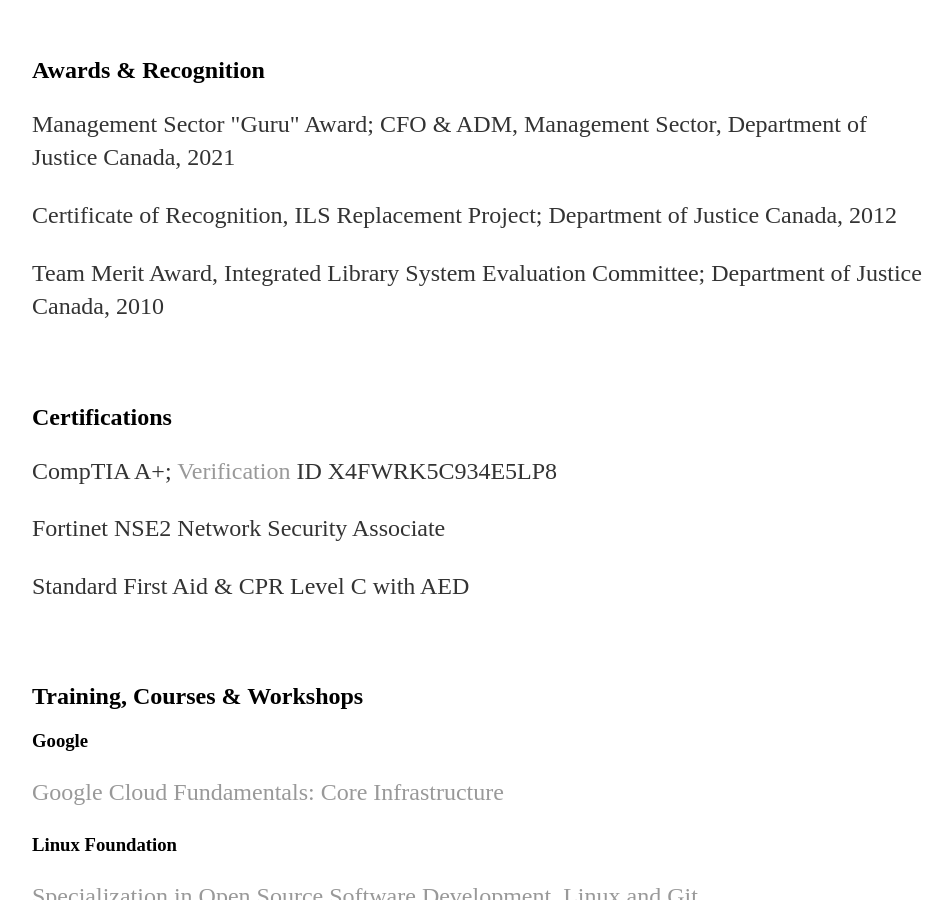
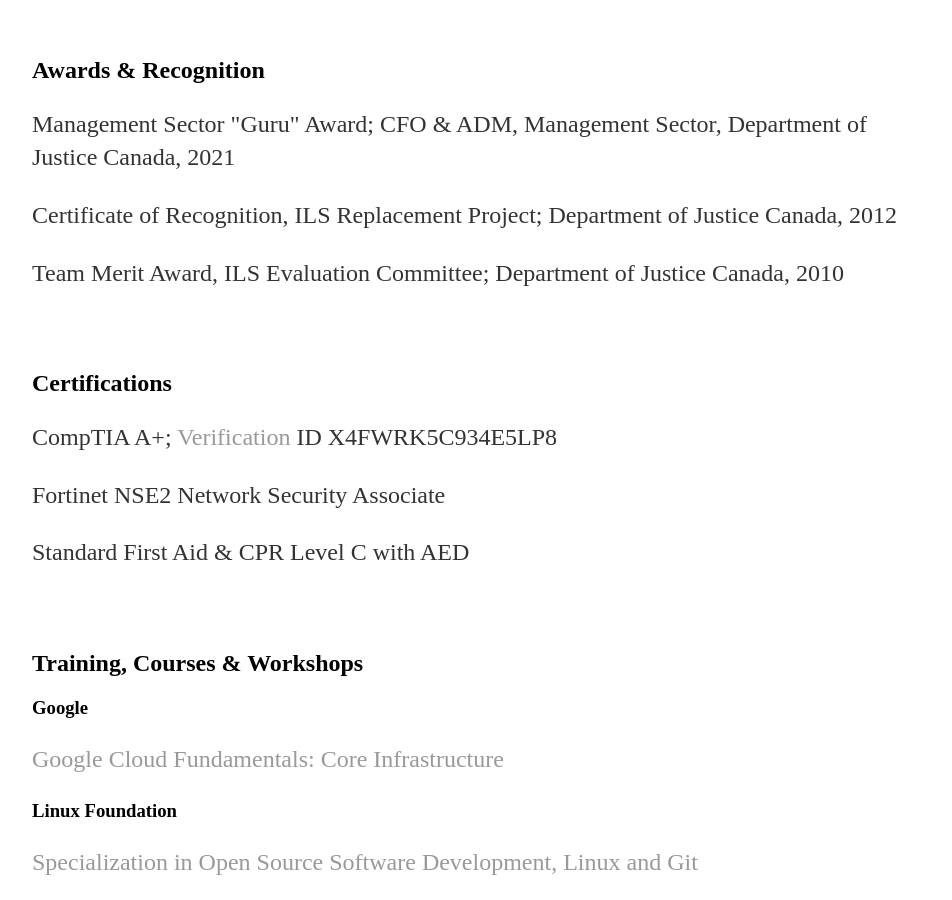
Before and after one commit to onshisan/onshisan.github.io, a Jekyll site: the page built from cv/index.html, in a window 1280 px wide and 900 px high, scrolled down 1450 px. Shown: the whole window, without its empty margins (160-1112 px from the left). Built offline with Jekyll 4.4.1, drawn with Linux system fonts in a browser that asks for light colours.

Commit message:
Update resume.html
Use "ILS" for Integrated Library System consistently throughout after first use

```diff
--- a/_includes/resume.html
+++ b/_includes/resume.html
@@ -34,7 +34,7 @@
 	<h2>Awards & Recognition</h2>
 	<p>Management Sector "Guru" Award; CFO & ADM, Management Sector, Department of Justice Canada, 2021</p>
 	<p>Certificate of Recognition, ILS Replacement Project; Department of Justice Canada, 2012</p>
-	<p>Team Merit Award, Integrated Library System Evaluation Committee; Department of Justice Canada, 2010</p>
+	<p>Team Merit Award, ILS Evaluation Committee; Department of Justice Canada, 2010</p>
 
 	</br>
 	</br>
```
